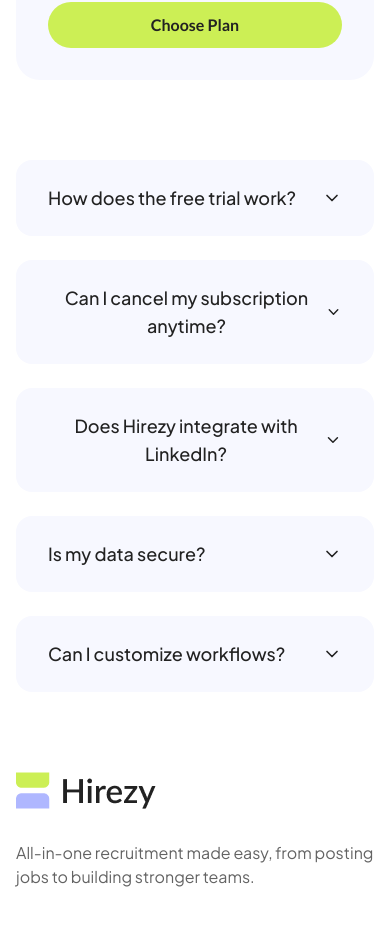
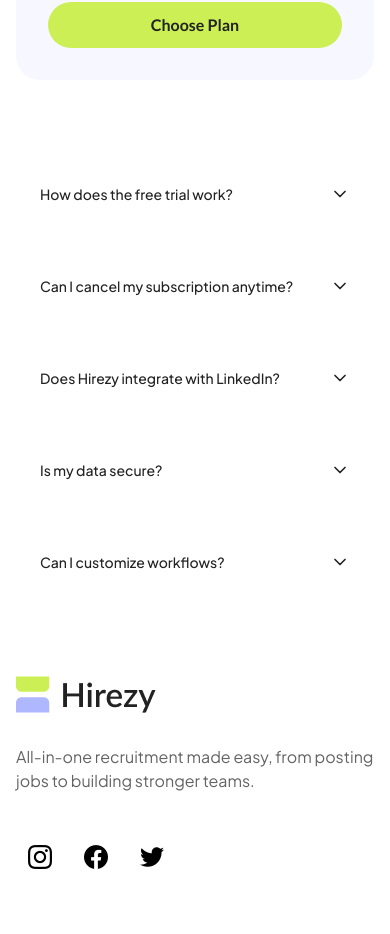
Before and after one commit to Bernardowert/project-hirezy, a Next.js app: page / in a window 390 px wide. Shown: the part 8557-9491 px from the top of the page. Built offline with nearby package versions, Linux system fonts and the light colour scheme.

Commit message:
criação do responsivo do componente accordion faq, organizando estilos do accordion faq

```diff
--- a/app/components/accordionFAQ/index.tsx
+++ b/app/components/accordionFAQ/index.tsx
@@ -36,13 +36,13 @@
         <div className="space-y-6">
                {
                  listingFAQ.map(({title, description}, index) => (
-                    <div className="py-6 px-8 rounded-2xl bg-blue-300" key={`${title + `${index}`}`}>
+                    <div className={`p-6 laptop:px-8 rounded-2xl transition-colors ease-linear ${openIndex === index ? "bg-blue-300" : "bg-white"}`} key={`${title + `${index}`}`}>
                         <button className="flex items-center justify-between w-full" onClick={() => toggleAccordion(index)}>
-                             <h3 className="text-lg text-black-500 font-medium">{title}</h3>
+                             <h3 className="text-sm tablet:text-base laptop:text-lg text-black-500 font-medium">{title}</h3>
                              <ChevronUp size={20} color="#222222" className={`transition-transform ease-linear ${openIndex === index ? "rotate-0" : "rotate-180"}`}/>
                         </button>
                         {
-                            openIndex === index && <p className="opacity-95 mt-4">{description}</p>
+                            openIndex === index && <p className="text-sm tablet:text-base opacity-95 mt-4">{description}</p>
                         }
                 </div>
                  ))
```
